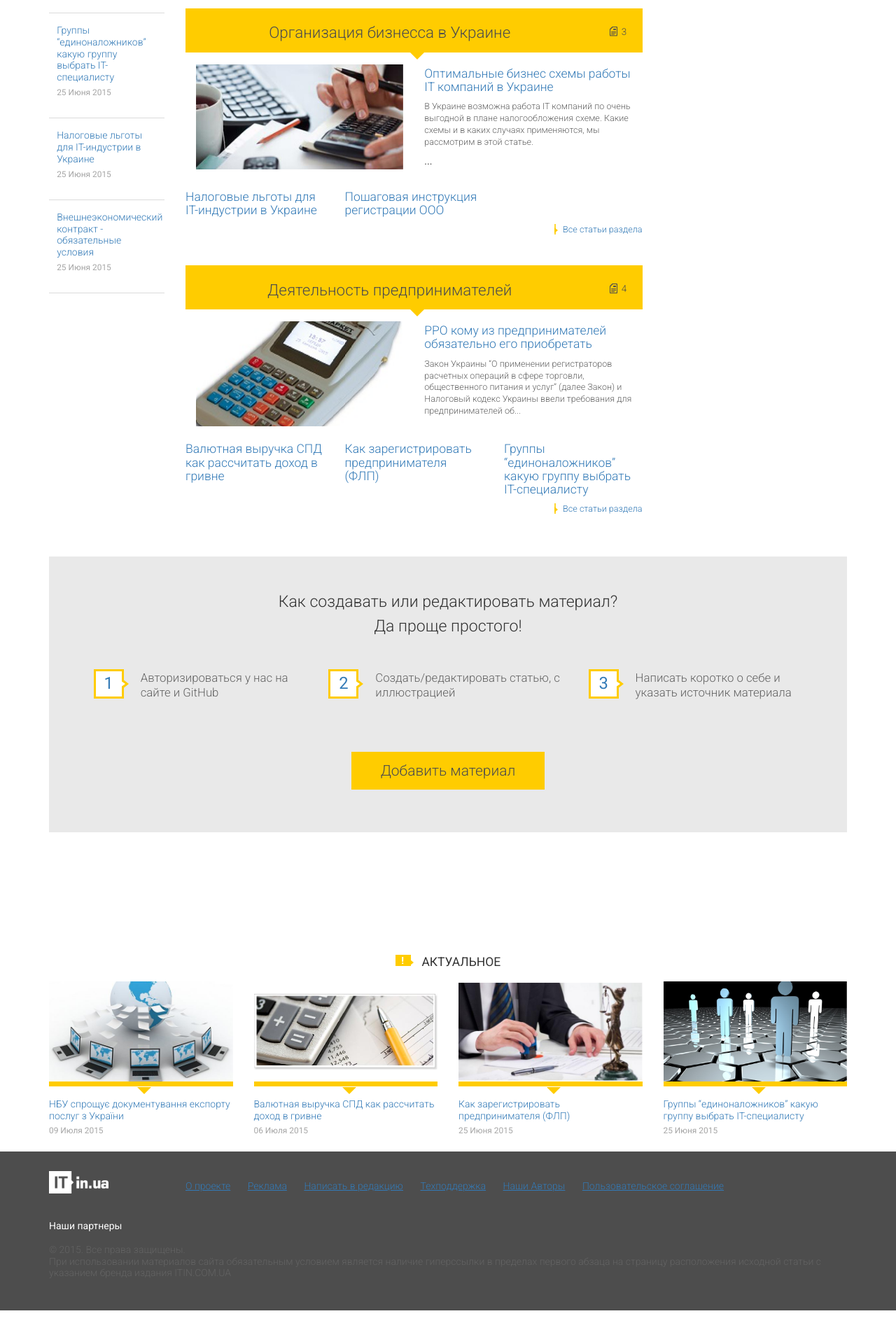
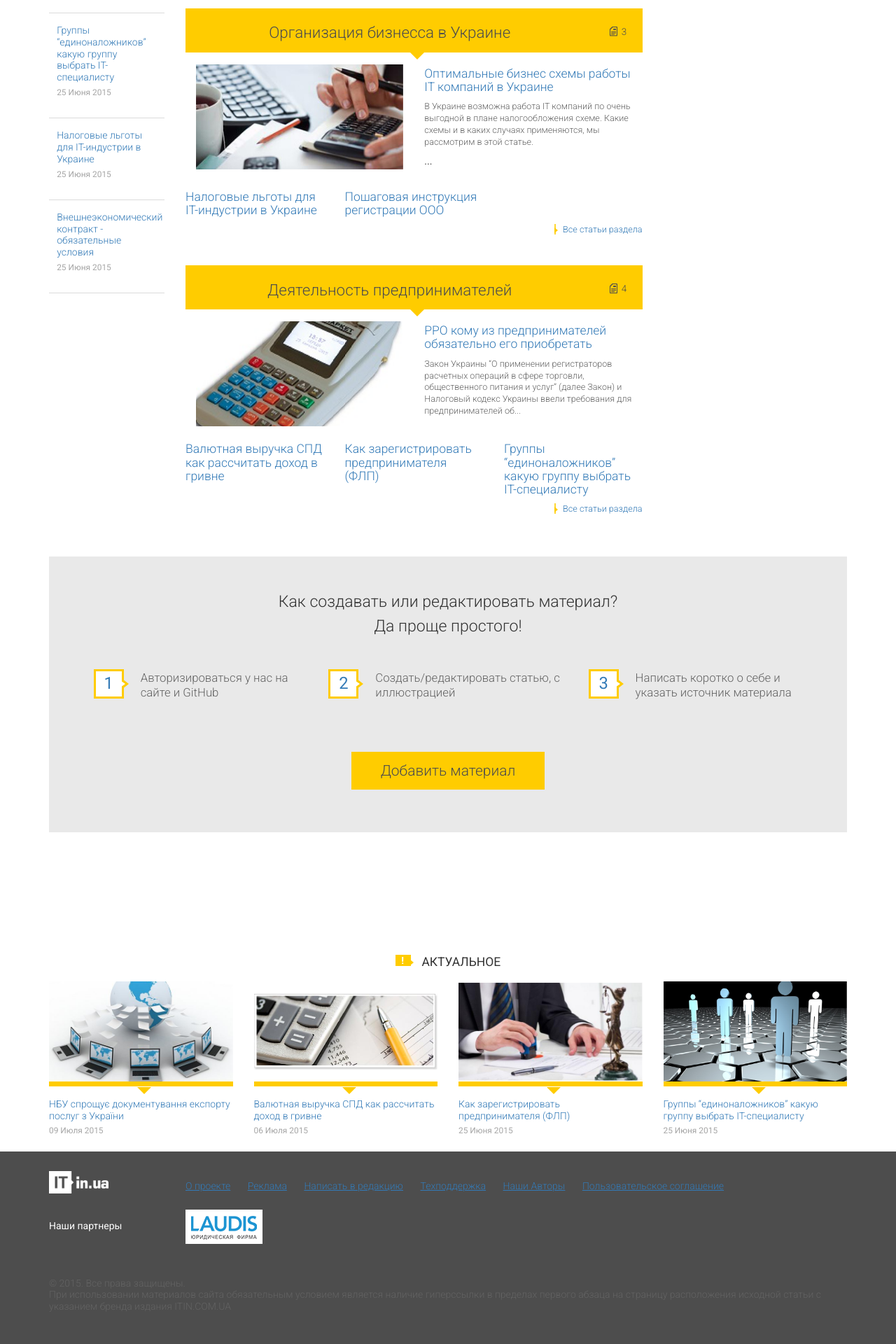
Before and after one commit to itinua/itinua.github.io, a Jekyll site: the page built from index.html, in a window 1280 px wide. Shown: the part 684-2604 px from the top of the page at 70% size. Built offline with Jekyll 4.4.1, drawn with Linux system fonts in a browser that asks for light colours; Markdown is read by kramdown in place of the engine named in the settings; comment, search, counter and statistics services are not loaded; before the commit the page ends 2556 px from its top, so only the background shows below that.

Commit message:
Partners - LAUDIS

```diff
--- a/_includes/footer_partners.html
+++ b/_includes/footer_partners.html
@@ -1,17 +1,6 @@
- <!--
-		<ul class="partners">
+
+	<ul class="partners">
                 <li><a href="">
-                	<img src="/images/partners/betlab.png" alt="betlab" /> </a></li>
-                <li><a href="">
-                	<img src="/images/partners/ciklum3.png" alt="CIKLUM" /> </a></li>
-                <li><a href="">
-                	<img src="/images/partners/globallogic.png" alt="globallogic" /> </a></li>
-                <li><a href="">
-                	<img src="/images/partners/kstt_JBdYCC5.png" alt="KSTT" /> </a></li>
-                <li><a href="">
-                	<img src="/images/partners/materialise3.png" alt="Materialise" /> </a></li>
-                <li><a href="">
-                	<img src="/images/partners/maxymiser4.png" alt="Maxymiser" /> </a></li>
+                	<img src="/images/partners/LAUDIS.png" alt="betlab" /> </a></li>
+
         </ul>
-
--->
```
Also changed, not shown: images/partners/LAUDIS.png (added).
